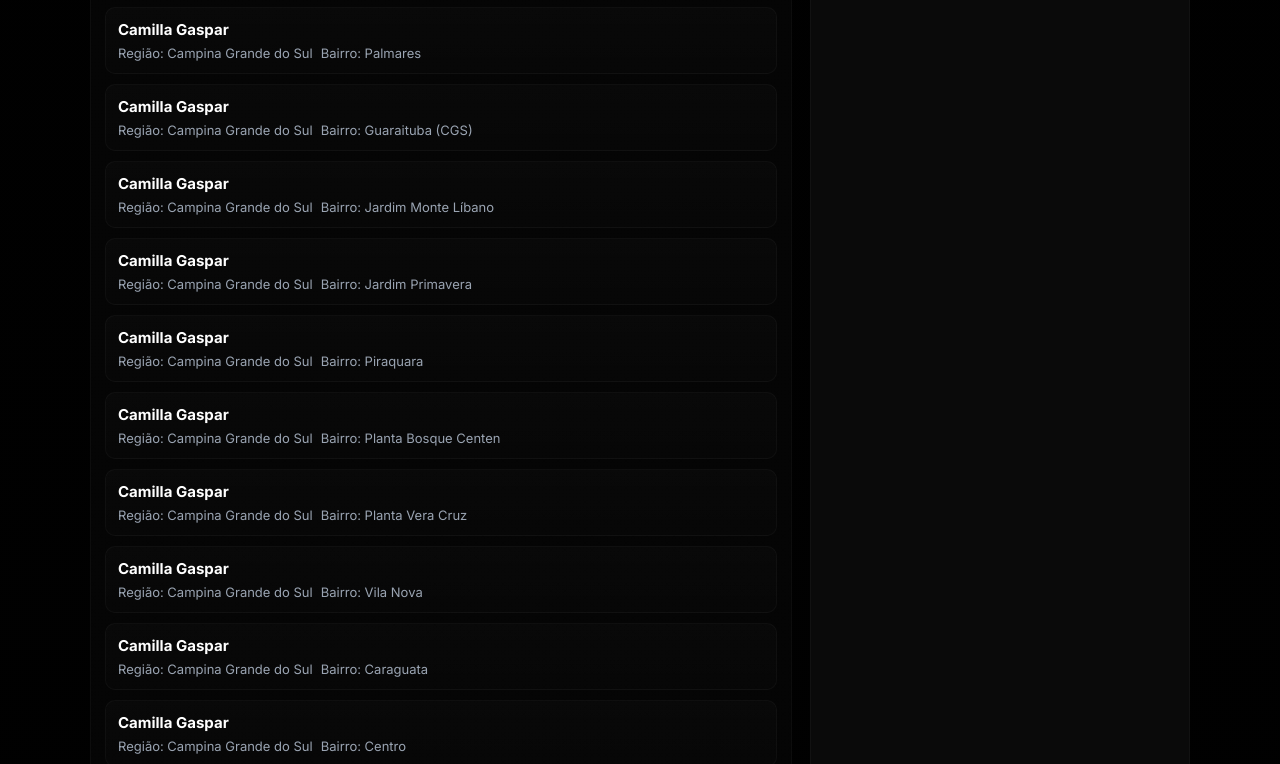
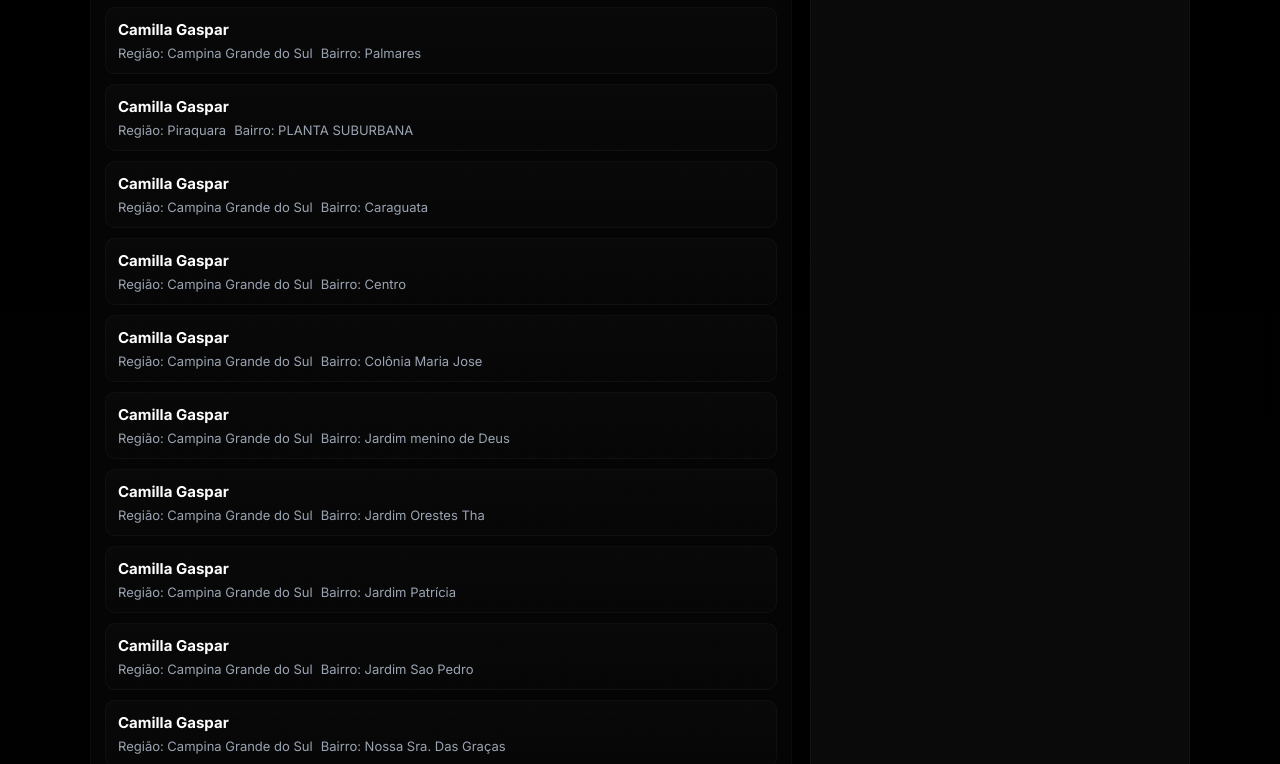
Before and after one commit to nxkellx/meusistema, a plain HTML site: page index.html in a window 1280 px wide. Shown: the part 2036-2800 px from the top of the page. Drawn offline with Linux system fonts and the light colour scheme.

Commit message:
Update index.html

```diff
--- a/index.html
+++ b/index.html
@@ -186,13 +186,7 @@ const rawData = [
   {"Região":"Campina Grande do Sul","Bairro":"Volta Grande","Técnico-Responsavel":"Camilla Gaspar"},
   {"Região":"Campina Grande do Sul","Bairro":"Canguiri","Técnico-Responsavel":"Camilla Gaspar"},
   {"Região":"Campina Grande do Sul","Bairro":"Palmares","Técnico-Responsavel":"Camilla Gaspar"},
-  {"Região":"Campina Grande do Sul","Bairro":"Guaraituba (CGS)","Técnico-Responsavel":"Camilla Gaspar"},
-  {"Região":"Campina Grande do Sul","Bairro":"Jardim Monte Líbano","Técnico-Responsavel":"Camilla Gaspar"},
-  {"Região":"Campina Grande do Sul","Bairro":"Jardim Primavera","Técnico-Responsavel":"Camilla Gaspar"},
-  {"Região":"Campina Grande do Sul","Bairro":"Piraquara","Técnico-Responsavel":"Camilla Gaspar"},
-  {"Região":"Campina Grande do Sul","Bairro":"Planta Bosque Centen","Técnico-Responsavel":"Camilla Gaspar"},
-  {"Região":"Campina Grande do Sul","Bairro":"Planta Vera Cruz","Técnico-Responsavel":"Camilla Gaspar"},
-  {"Região":"Campina Grande do Sul","Bairro":"Vila Nova","Técnico-Responsavel":"Camilla Gaspar"},
+  {"Região":"Piraquara","Bairro":"PLANTA SUBURBANA","Técnico-Responsavel":"Camilla Gaspar"},
   {"Região":"Campina Grande do Sul","Bairro":"Caraguata","Técnico-Responsavel":"Camilla Gaspar"},
   {"Região":"Campina Grande do Sul","Bairro":"Centro","Técnico-Responsavel":"Camilla Gaspar"},
   {"Região":"Campina Grande do Sul","Bairro":"Colônia Maria Jose","Técnico-Responsavel":"Camilla Gaspar"},
```
